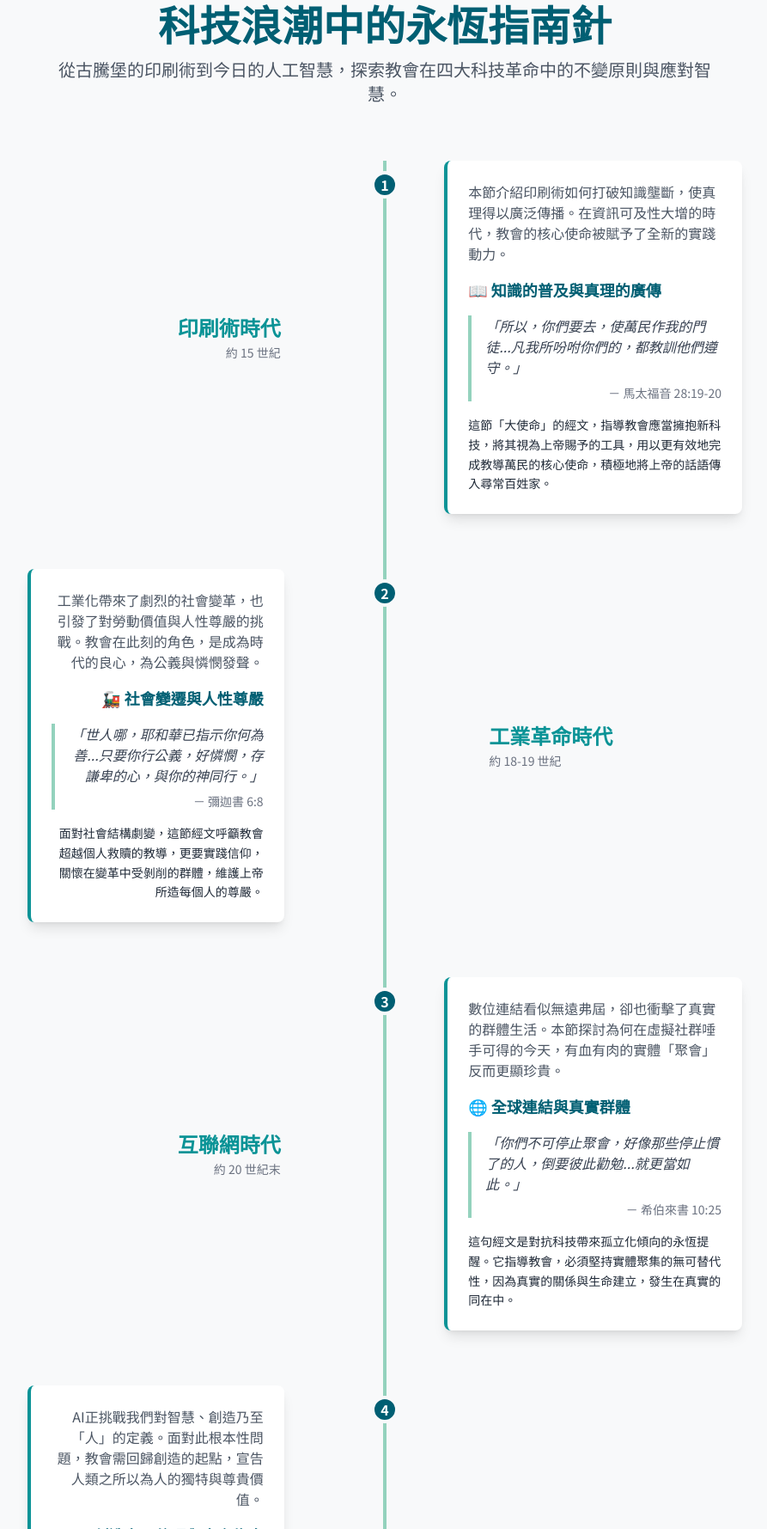
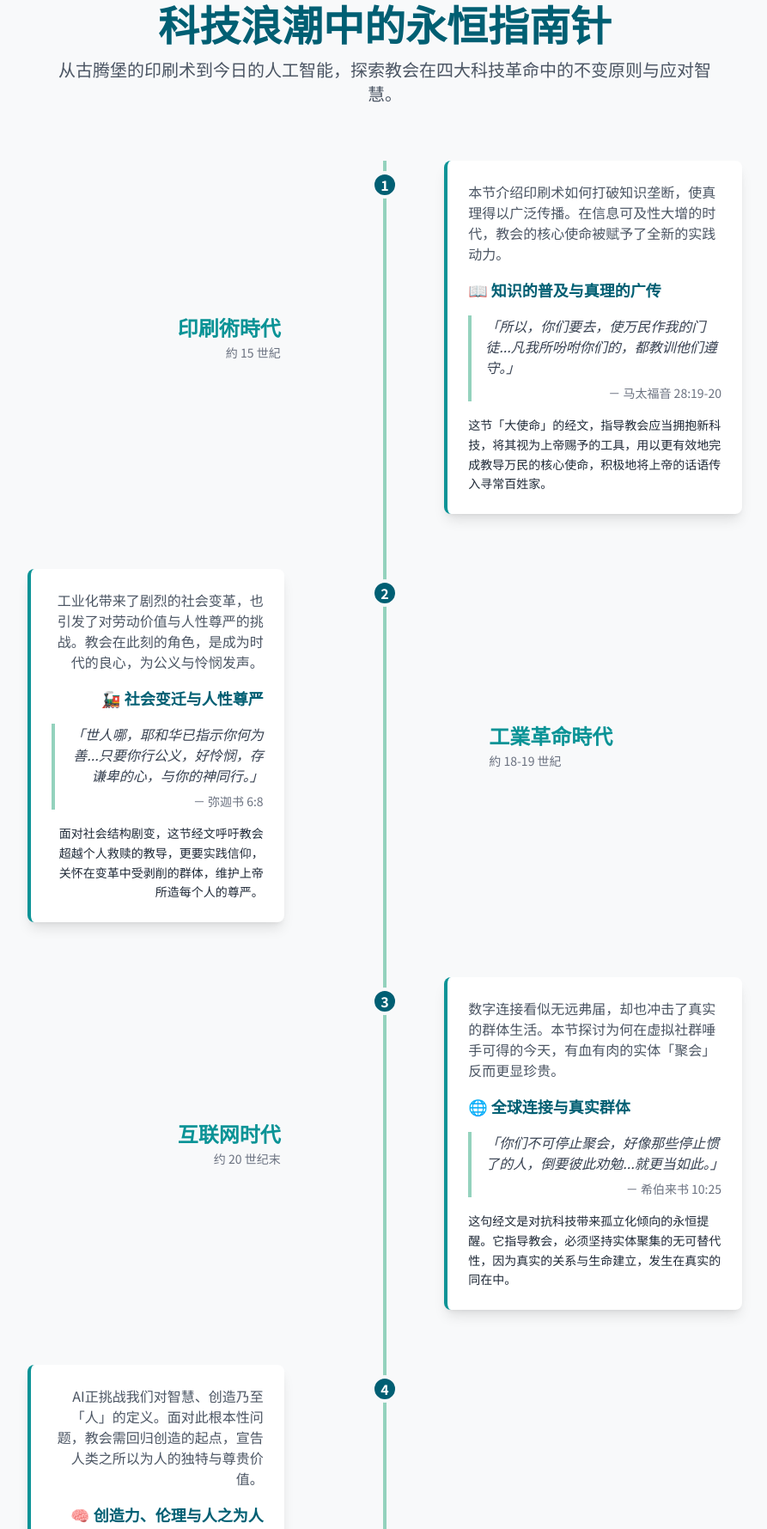
Before and after one commit to lperng/AIxChurch, a plain HTML site: page 1-1.html in a window 1280 px wide. Shown: the part 77-1856 px from the top of the page at 86% size, without its empty margins (192-1085 px from the left). Drawn offline with nearby package versions, Linux system fonts and the light colour scheme.

Commit message:
Update HTML files to convert language from Traditional Chinese to Simplified Chinese, enhancing consistency and accessibility by revising titles, headings, and text content throughout the document.

```diff
--- a/1-1.html
+++ b/1-1.html
@@ -1,9 +1,9 @@
 <!DOCTYPE html>
-<html lang="zh-TW" class="scroll-smooth">
+<html lang="zh-CN" class="scroll-smooth">
 <head>
     <meta charset="UTF-8">
     <meta name="viewport" content="width=device-width, initial-scale=1.0">
-    <title>科技浪潮中的永恆指南針</title>
+    <title>科技浪潮中的永恒指南针</title>
     <script src="https://cdn.tailwindcss.com"></script>
     <link rel="preconnect" href="https://fonts.googleapis.com">
     <link rel="preconnect" href="https://fonts.gstatic.com" crossorigin>
@@ -40,8 +40,8 @@
     <div class="container mx-auto max-w-4xl p-4 sm:p-8">
 
         <header class="text-center my-12">
-            <h1 class="text-4xl md:text-5xl font-bold text-[#005f73]">科技浪潮中的永恆指南針</h1>
-            <p class="mt-4 text-lg md:text-xl text-gray-600 max-w-3xl mx-auto">從古騰堡的印刷術到今日的人工智慧，探索教會在四大科技革命中的不變原則與應對智慧。</p>
+            <h1 class="text-4xl md:text-5xl font-bold text-[#005f73]">科技浪潮中的永恒指南针</h1>
+            <p class="mt-4 text-lg md:text-xl text-gray-600 max-w-3xl mx-auto">从古腾堡的印刷术到今日的人工智能，探索教会在四大科技革命中的不变原则与应对智慧。</p>
         </header>
 
         <main class="relative mt-16">
@@ -61,13 +61,13 @@
                         <div class="hidden sm:block sm:col-span-2"></div>
                         <div class="col-span-12 sm:col-span-5 mt-4 sm:mt-0">
                              <div class="ml-10 sm:ml-0 bg-white p-6 rounded-lg shadow-lg border-l-4 border-[#0a9396]">
-                                <p class="mb-4 text-gray-600">本節介紹印刷術如何打破知識壟斷，使真理得以廣泛傳播。在資訊可及性大增的時代，教會的核心使命被賦予了全新的實踐動力。</p>
-                                <h3 class="font-bold text-lg mb-2 text-[#005f73]">📖 知識的普及與真理的廣傳</h3>
+                                <p class="mb-4 text-gray-600">本节介绍印刷术如何打破知识垄断，使真理得以广泛传播。在信息可及性大增的时代，教会的核心使命被赋予了全新的实践动力。</p>
+                                <h3 class="font-bold text-lg mb-2 text-[#005f73]">📖 知识的普及与真理的广传</h3>
                                 <blockquote class="mt-4 border-l-4 border-[#94d2bd] pl-4 italic text-gray-700">
-                                    「所以，你們要去，使萬民作我的門徒...凡我所吩咐你們的，都教訓他們遵守。」
-                                    <cite class="block text-right mt-2 not-italic text-sm text-gray-500">－ 馬太福音 28:19-20</cite>
+                                    「所以，你们要去，使万民作我的门徒...凡我所吩咐你们的，都教训他们遵守。」
+                                    <cite class="block text-right mt-2 not-italic text-sm text-gray-500">－ 马太福音 28:19-20</cite>
                                 </blockquote>
-                                <p class="mt-4 text-sm leading-relaxed">這節「大使命」的經文，指導教會應當擁抱新科技，將其視為上帝賜予的工具，用以更有效地完成教導萬民的核心使命，積極地將上帝的話語傳入尋常百姓家。</p>
+                                <p class="mt-4 text-sm leading-relaxed">这节「大使命」的经文，指导教会应当拥抱新科技，将其视为上帝赐予的工具，用以更有效地完成教导万民的核心使命，积极地将上帝的话语传入寻常百姓家。</p>
                             </div>
                         </div>
                     </div>
@@ -85,13 +85,13 @@
                          <div class="hidden sm:block sm:col-span-2"></div>
                         <div class="col-span-12 sm:col-span-5 sm:row-start-1 sm:text-right">
                              <div class="ml-10 sm:mr-12 sm:ml-0 mt-4 sm:mt-0 bg-white p-6 rounded-lg shadow-lg border-r-4 sm:border-r-0 sm:border-l-4 border-[#0a9396]">
-                                 <p class="mb-4 text-gray-600">工業化帶來了劇烈的社會變革，也引發了對勞動價值與人性尊嚴的挑戰。教會在此刻的角色，是成為時代的良心，為公義與憐憫發聲。</p>
-                                <h3 class="font-bold text-lg mb-2 text-[#005f73]">🚂 社會變遷與人性尊嚴</h3>
+                                 <p class="mb-4 text-gray-600">工业化带来了剧烈的社会变革，也引发了对劳动价值与人性尊严的挑战。教会在此刻的角色，是成为时代的良心，为公义与怜悯发声。</p>
+                                <h3 class="font-bold text-lg mb-2 text-[#005f73]">🚂 社会变迁与人性尊严</h3>
                                 <blockquote class="mt-4 border-l-4 border-[#94d2bd] pl-4 italic text-gray-700">
-                                    「世人哪，耶和華已指示你何為善...只要你行公義，好憐憫，存謙卑的心，與你的神同行。」
-                                    <cite class="block text-right mt-2 not-italic text-sm text-gray-500">－ 彌迦書 6:8</cite>
+                                    「世人哪，耶和华已指示你何为善...只要你行公义，好怜悯，存谦卑的心，与你的神同行。」
+                                    <cite class="block text-right mt-2 not-italic text-sm text-gray-500">－ 弥迦书 6:8</cite>
                                 </blockquote>
-                                <p class="mt-4 text-sm leading-relaxed">面對社會結構劇變，這節經文呼籲教會超越個人救贖的教導，更要實踐信仰，關懷在變革中受剝削的群體，維護上帝所造每個人的尊嚴。</p>
+                                <p class="mt-4 text-sm leading-relaxed">面对社会结构剧变，这节经文呼吁教会超越个人救赎的教导，更要实践信仰，关怀在变革中受剥削的群体，维护上帝所造每个人的尊严。</p>
                             </div>
                         </div>
                     </div>
@@ -102,20 +102,20 @@
                     <div class="grid grid-cols-12 items-center">
                         <div class="col-span-12 sm:col-span-5 sm:text-right">
                               <div class="sm:mr-12 p-1">
-                                <h2 class="text-2xl font-bold text-[#0a9396]">互聯網時代</h2>
-                                <time class="text-sm text-gray-500">約 20 世紀末</time>
+                                <h2 class="text-2xl font-bold text-[#0a9396]">互联网时代</h2>
+                                <time class="text-sm text-gray-500">约 20 世纪末</time>
                               </div>
                         </div>
                         <div class="hidden sm:block sm:col-span-2"></div>
                         <div class="col-span-12 sm:col-span-5 mt-4 sm:mt-0">
                              <div class="ml-10 sm:ml-0 bg-white p-6 rounded-lg shadow-lg border-l-4 border-[#0a9396]">
-                                <p class="mb-4 text-gray-600">數位連結看似無遠弗屆，卻也衝擊了真實的群體生活。本節探討為何在虛擬社群唾手可得的今天，有血有肉的實體「聚會」反而更顯珍貴。</p>
-                                <h3 class="font-bold text-lg mb-2 text-[#005f73]">🌐 全球連結與真實群體</h3>
+                                <p class="mb-4 text-gray-600">数字连接看似无远弗届，却也冲击了真实的群体生活。本节探讨为何在虚拟社群唾手可得的今天，有血有肉的实体「聚会」反而更显珍贵。</p>
+                                <h3 class="font-bold text-lg mb-2 text-[#005f73]">🌐 全球连接与真实群体</h3>
                                 <blockquote class="mt-4 border-l-4 border-[#94d2bd] pl-4 italic text-gray-700">
-                                    「你們不可停止聚會，好像那些停止慣了的人，倒要彼此勸勉...就更當如此。」
-                                    <cite class="block text-right mt-2 not-italic text-sm text-gray-500">－ 希伯來書 10:25</cite>
+                                    「你们不可停止聚会，好像那些停止惯了的人，倒要彼此劝勉...就更当如此。」
+                                    <cite class="block text-right mt-2 not-italic text-sm text-gray-500">－ 希伯来书 10:25</cite>
                                 </blockquote>
-                                <p class="mt-4 text-sm leading-relaxed">這句經文是對抗科技帶來孤立化傾向的永恆提醒。它指導教會，必須堅持實體聚集的無可替代性，因為真實的關係與生命建立，發生在真實的同在中。</p>
+                                <p class="mt-4 text-sm leading-relaxed">这句经文是对抗科技带来孤立化倾向的永恒提醒。它指导教会，必须坚持实体聚集的无可替代性，因为真实的关系与生命建立，发生在真实的同在中。</p>
                             </div>
                         </div>
                     </div>
@@ -133,13 +133,13 @@
                         <div class="hidden sm:block sm:col-span-2"></div>
                         <div class="col-span-12 sm:col-span-5 sm:row-start-1 sm:text-right">
                              <div class="ml-10 sm:mr-12 sm:ml-0 mt-4 sm:mt-0 bg-white p-6 rounded-lg shadow-lg border-r-4 sm:border-r-0 sm:border-l-4 border-[#0a9396]">
-                                <p class="mb-4 text-gray-600">AI正挑戰我們對智慧、創造乃至「人」的定義。面對此根本性問題，教會需回歸創造的起點，宣告人類之所以為人的獨特與尊貴價值。</p>
-                                <h3 class="font-bold text-lg mb-2 text-[#005f73]">🧠 創造力、倫理與人之為人</h3>
+                                <p class="mb-4 text-gray-600">AI正挑战我们对智慧、创造乃至「人」的定义。面对此根本性问题，教会需回归创造的起点，宣告人类之所以为人的独特与尊贵价值。</p>
+                                <h3 class="font-bold text-lg mb-2 text-[#005f73]">🧠 创造力、伦理与人之为人</h3>
                                 <blockquote class="mt-4 border-l-4 border-[#94d2bd] pl-4 italic text-gray-700">
-                                    「神就照著自己的形像造人，乃是照著他的形像造男造女。」
-                                    <cite class="block text-right mt-2 not-italic text-sm text-gray-500">－ 創世記 1:27</cite>
+                                    「神就照着自己的形像造人，乃是照着他的形像造男造女。」
+                                    <cite class="block text-right mt-2 not-italic text-sm text-gray-500">－ 创世记 1:27</cite>
                                 </blockquote>
-                                <p class="mt-4 text-sm leading-relaxed">這節經文是教會在AI時代的信仰基石。它確立人的價值源於「神的形像」——這份靈性、道德與愛的能力，是任何演算法都無法複製的，也為AI的發展設立了服務於人的倫理界線。</p>
+                                <p class="mt-4 text-sm leading-relaxed">这节经文是教会在AI时代的信仰基石。它确立人的价值源于「神的形像」——这份灵性、道德与爱的能力，是任何算法都无法复制的，也为AI的发展设立了服务于人的伦理界线。</p>
                             </div>
                         </div>
                     </div>
@@ -149,7 +149,7 @@
         </main>
 
         <footer class="text-center mt-24 py-8 border-t border-gray-200">
-            <p class="text-gray-500 text-sm">&copy; 2025 · 科技浪潮中的永恆指南針 · 一個基於信仰反思的資訊圖表</p>
+            <p class="text-gray-500 text-sm">&copy; 2025 · 科技浪潮中的永恒指南针 · 一个基于信仰反思的信息图表</p>
         </footer>
 
     </div>
```
